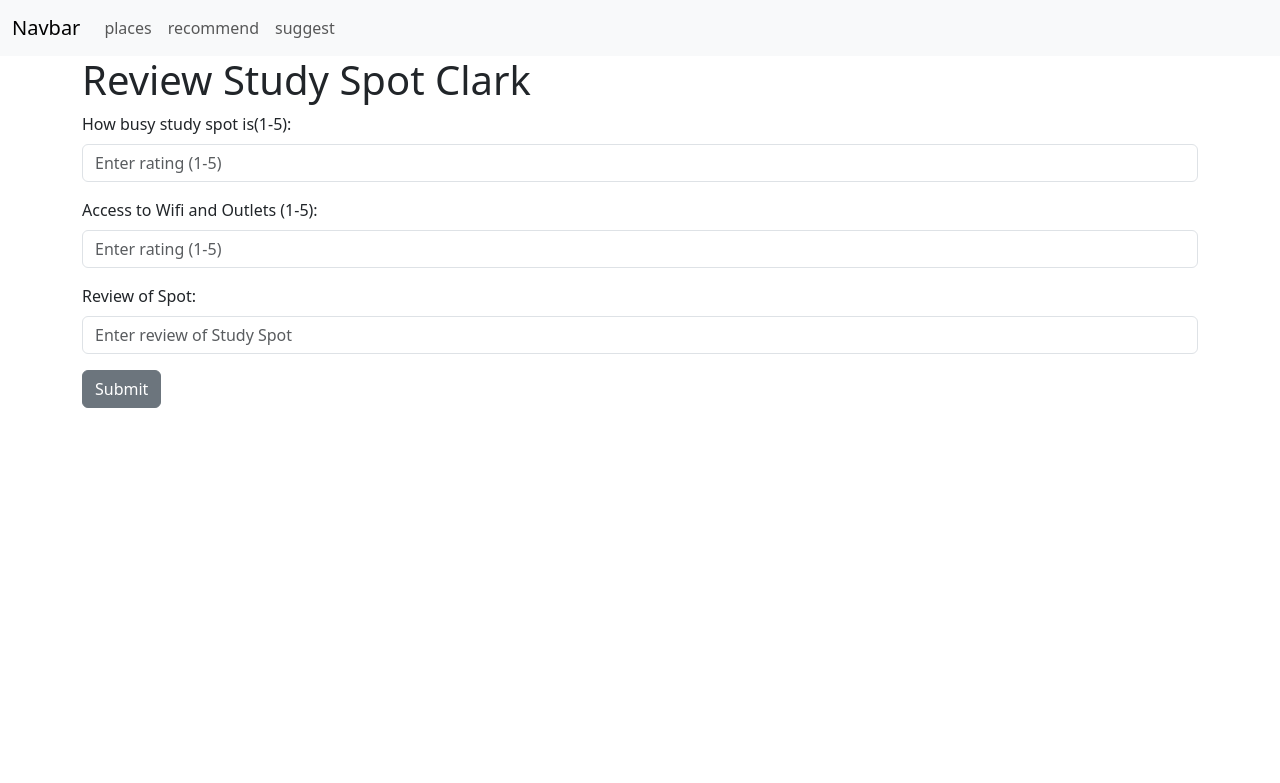
After one commit to danigrieco/StudySpots, a Django app: page /places/1/review in a window 1280 px wide. The commit adds this page. Shown: the top 783 px of the page. Run offline with Django 4.2, Linux system fonts and the light colour scheme; data comes from the database, SQL or seed files in the repository; both versions use the stored data as it was after the commit; some libraries are stand-ins or nearby versions.

Commit message:
added reviewForm and the ability to review the site

```diff
--- a/cs3240/models.py
+++ b/cs3240/models.py
@@ -7,16 +7,32 @@ class Place(models.Model):
     details = models.CharField(max_length=500,null=True)
     address = map_fields.AddressField(max_length=200,null=True)
     admin_approved = models.BooleanField(default=False)
+    avg_busy_rating = models.FloatField(default = 5)
+    avg_wifi_outlet_rating = models.FloatField(default = 5)
     def __str__(self):
         return self.name
     def get_suggested_place(location, busy_rating, wifi_outlet_rating):
         suggested_place = Place.objects.filter(admin_approved=True).first()
         return suggested_place
+    def get_average_review(self):
+        reviews = Review.objects.filter(Place=self)
+        total_busy = 0
+        total_wifi = 0
+        if reviews.exists():
+            for review in reviews:
+                total_busy += review.busy_rating
+                total_wifi += review.wifi_outlet_rating
+            avg_busy_rating = round(total_busy/ len(reviews), 2)
+            avg_wifi_outlet_rating = round(total_wifi/ len(reviews), 2)
+            return avg_busy_rating, avg_wifi_outlet_rating
+        return 5, 5
+
+
+
 class Review(models.Model):
     Place = models.ForeignKey(Place, on_delete=models.CASCADE)
-    location = models.CharField(max_length=200,null=True)
     busy_rating = models.IntegerField(default = 5)
     wifi_outlet_rating = models.IntegerField(default = 5)
-    user = models.CharField(max_length=200,null=True)
+    description = models.CharField(max_length=500,null=True)
     def __str__(self):
         return self.choice_text
--- /dev/null
+++ b/cs3240/templates/reviewForm.html
@@ -0,0 +1,49 @@
+{% load socialaccount %}
+<html lang="en">
+<head>
+    <meta charset="UTF-8">
+    <meta name="viewport" content="width=device-width, initial-scale=1.0">
+    <link href="https://cdn.jsdelivr.net/npm/bootstrap@5.3.2/dist/css/bootstrap.min.css" rel="stylesheet" integrity="sha384-T3c6CoIi6uLrA9TneNEoa7RxnatzjcDSCmG1MXxSR1GAsXEV/Dwwykc2MPK8M2HN" crossorigin="anonymous">
+    <title>Review Form of {{place.name}}</title>
+    {% load static %}
+    <link rel="stylesheet" href="{% static 'polls/centered.css' %}">
+</head>
+<body>
+    <nav class="navbar navbar-expand-lg navbar-light bg-light">
+        <div class="container-fluid">
+          <a class="navbar-brand" href="#">Navbar</a>
+          <button class="navbar-toggler" type="button" data-bs-toggle="collapse" data-bs-target="#navbarNavAltMarkup" aria-controls="navbarNavAltMarkup" aria-expanded="false" aria-label="Toggle navigation">
+            <span class="navbar-toggler-icon"></span>
+          </button>
+          <div class="collapse navbar-collapse" id="navbarNavAltMarkup">
+            <div class="navbar-nav">
+              <a class="nav-link" href="{% url 'places' %}">places</a>
+              <a class="nav-link" href="{% url 'recommend' %}">recommend</a>
+              <a class="nav-link" href="{% url 'suggest' %}">suggest</a>
+            </div>
+          </div>
+        </div>
+    </nav>
+</body>
+<body>
+    <div class="container">
+        <h1>Review Study Spot {{place.name}}</h1>
+        <form action="" method="post">
+            {% csrf_token %}
+            <div class="mb-3">
+                <label for="busyInput" class="form-label">How busy study spot is(1-5):</label>
+                <input type="number" class="form-control" id="busyInput" name="busyInput" placeholder="Enter rating (1-5)" min="1" max="5" required>
+            </div>
+            <div class="mb-3">
+                <label for="wifiOutletInput" class="form-label">Access to Wifi and Outlets (1-5):</label>
+                <input type="number" class="form-control" id="wifiOutletInput" name="wifiOutletInput" placeholder="Enter rating (1-5)" min="1" max="5" required>
+            </div>
+            <div class="mb-3">
+                <label for="wifiOutletInput" class="form-label">Review of Spot:</label>
+                <input type="details" class="form-control" id="detailInput" name="detailInput" placeholder="Enter review of Study Spot" required>
+            </div>
+            <button type="submit" class="btn btn-secondary">Submit</button>
+        </form>
+    </div>
+</body>
+</html>
--- a/cs3240/urls.py
+++ b/cs3240/urls.py
@@ -34,4 +34,5 @@ urlpatterns = [
     path('suggestion/',views.suggest_place, name="suggestion"),
     path('recommend/',views.RecommendView.as_view(), name="recommend"),
     path('places/<int:place_id>/', views.see_place, name="see_place"),
+    path('places/<int:place_id>/review', views.ReviewForm, name="ReviewForm")
 ]
--- a/cs3240/views.py
+++ b/cs3240/views.py
@@ -1,5 +1,5 @@
 from django.shortcuts import get_object_or_404, redirect, render
-from .models import Place
+from .models import Place, Review
 from django.views import generic
 from django_google_maps import widgets as map_widgets
 from django_google_maps import fields as map_fields
@@ -54,9 +54,28 @@ def getPlace(id):
 class PlacesView(generic.ListView):
     template_name = "places.html"
     context_object_name = "places_list"
+    def get_queryset(self):
+        places = Place.objects.all()
+        for place in places:
+            place.avg_busy_rating, place.avg_wifi_outlet_rating = place.get_average_review()
+        return places
 
-    def get_queryset(self):
-        return Place.objects.all
+
+def ReviewForm(request, place_id):
+    place = getPlace(place_id)
+    template_name = "reviewForm.html"
+    if request.method == "POST":
+        review_busy = float(request.POST.get('busyInput'))
+        review_wifi = float(request.POST.get('wifiOutletInput'))
+        review_description = request.POST.get('detailInput')
+        review = Review(Place=place, busy_rating=review_busy, wifi_outlet_rating=review_wifi, description=review_description)
+        review.save()
+        place.avg_busy_rating, place.avg_wifi_outlet_rating = place.get_average_review()
+        place.save()
+        return redirect('places')
+    return render(request,"reviewForm.html", {"place":place})
+
+
 
 
 class RecommendView(generic.ListView):
@@ -73,15 +92,14 @@ def suggest_place(request):
         busy_rating = int(request.POST.get('busyInput'))
         wifi_outlet_rating = int(request.POST.get('wifiOutletInput'))
         min = 5
-        for Place in places_list:
-            if Place.location == location:
-                t1 = Place.busy_rating - busy_rating
-                t2 = Place.wifi_outlet_rating - wifi_outlet_rating
-                if min < abs((t1-t2))/2:
-                    min = abs((t1-t2))/2
-                    suggested_place  = Place.objects.get_suggested_place(location, busy_rating, wifi_outlet_rating)
-
-
+        for place in Place.objects.all():
+            if place.location == location:
+                t1 = abs(place.avg_busy_rating - busy_rating)
+                t2 = abs(place.avg_wifi_outlet_rating - wifi_outlet_rating)
+                diff = (t1 + t2)/2
+                if min > diff:
+                    min = diff
+                    suggested_place  = place.objects.get_suggested_place(location, busy_rating, wifi_outlet_rating)
         # algorithm to detemrine which spot here
         return render(request, 'suggestion.html', {'suggested_place': suggested_place})
 
```
Also changed, not shown: cs3240/templates/place.html (+19 -0 lines), cs3240/migrations/0003_place_avg_busy_rating_place_avg_wifi_outlet_rating_and_more.py (added), cs3240/migrations/0004_review_description.py (added), db.sqlite3 (added).
